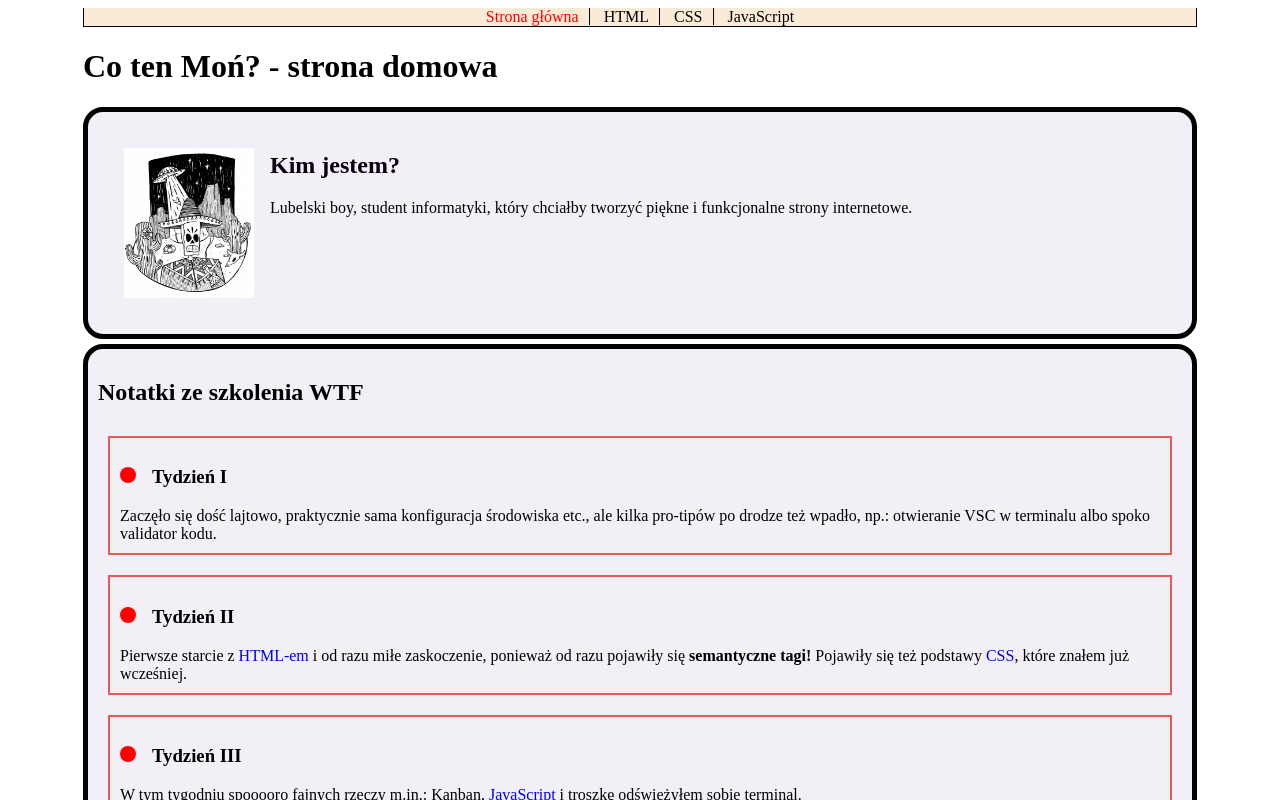
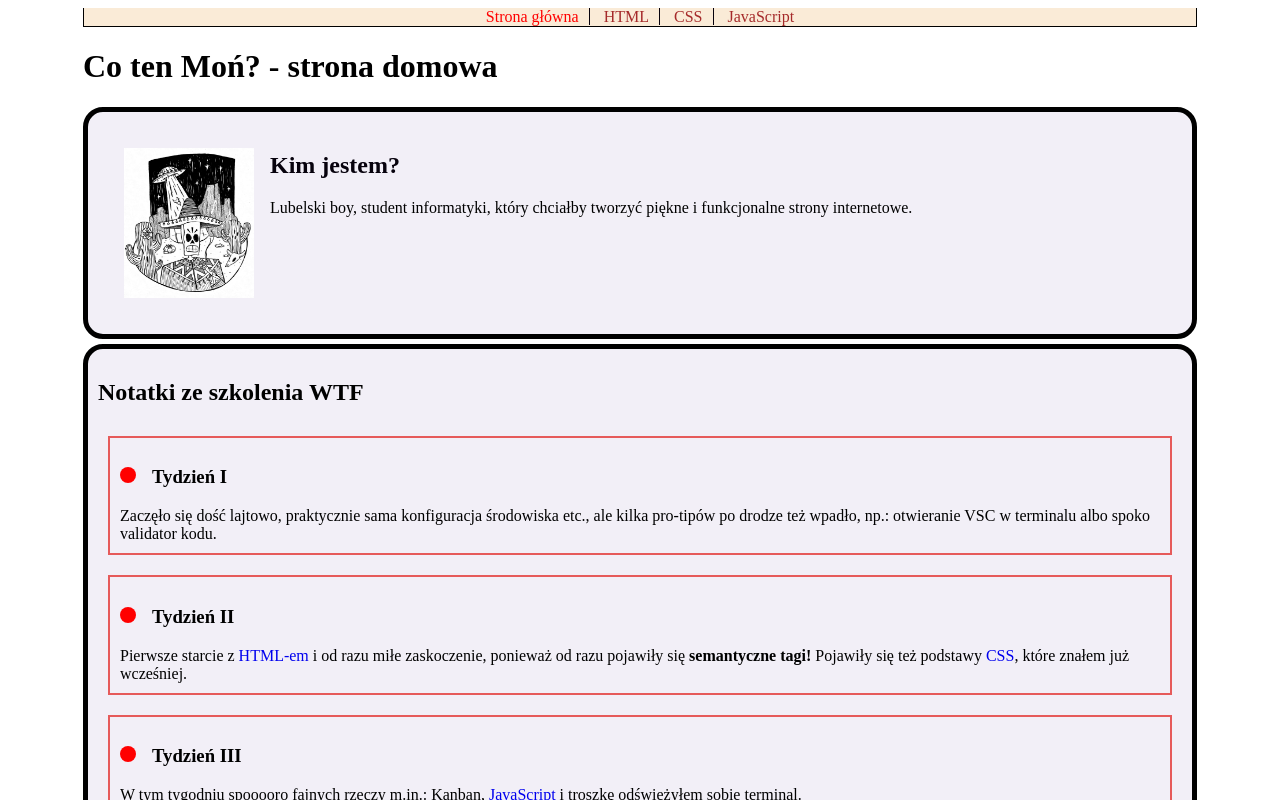
Before and after one commit to michal-mon/homepage-webpack, a website built with webpack: page src/pages/index.html in a window 1280 px wide. Shown: the top 800 px of the page. Built offline with nearby package versions, Linux system fonts and the light colour scheme.

Commit message:
changed nav link color

```diff
--- a/src/scss/main.scss
+++ b/src/scss/main.scss
@@ -33,7 +33,7 @@
   }
 
     .navigation__link {
-      color: black;
+      color: brown;
       border-right: 1px solid #07020d;
       padding: 0px 10px;
       &--homepage{
```
